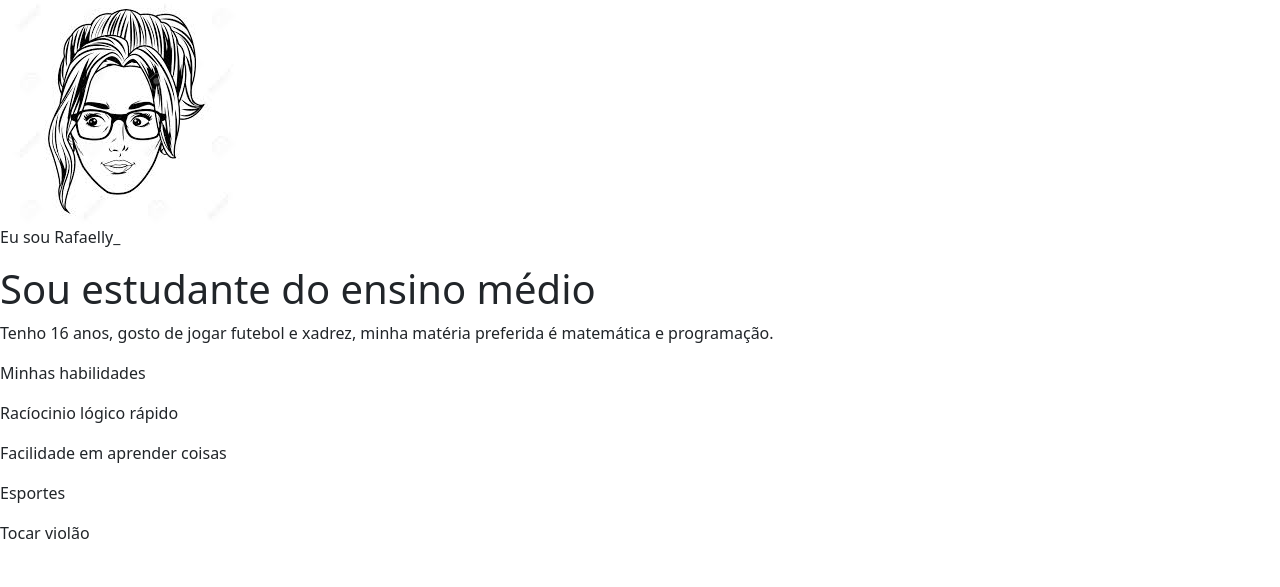
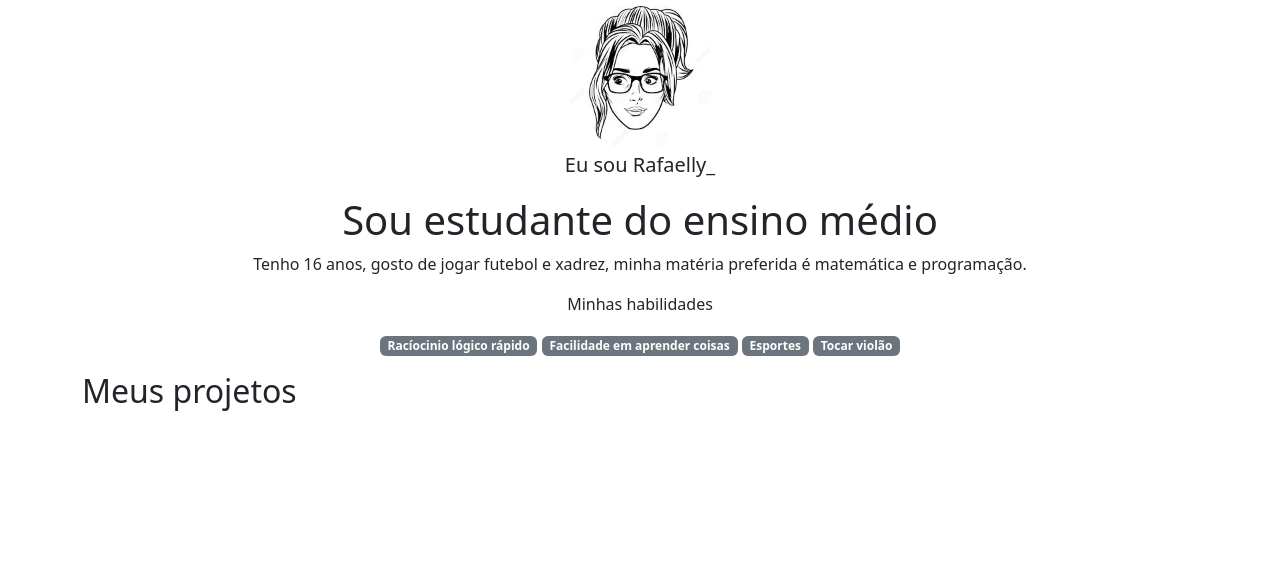
Before and after one commit to rafaelly2009/Meu-portf-lio, a plain HTML site: page index.html in a window 1280 px wide. Drawn offline with nearby package versions, Linux system fonts and the light colour scheme.

Commit message:
Add files via upload

```diff
--- a/index.html
+++ b/index.html
@@ -9,19 +9,28 @@
     <title>Rafaelly</title>
 </head>
 <body>
-    <reader class="container">
-    <img src="img/Rafaelly.jpg" alt="avatar da Rafaelly" srcset="" />
-        <p>Eu sou Rafaelly_</p>
+    <header class="container text-center">
+    <img src="img/Rafaelly.jpg" alt="avatar da Rafaelly" class="rounded-circle" width="150" height="150" srcset="" />
+        <p class="lead">Eu sou Rafaelly_</p>
         <h1>Sou estudante do ensino médio</h1>
         <p>Tenho 16 anos, gosto de jogar futebol e xadrez, minha matéria preferida é matemática e programação.</p>
         <p>Minhas habilidades</p>
         <div>
-            <p>Racíocinio lógico rápido</p>
-            <p>Facilidade em aprender coisas</p>
-            <p>Esportes</p>
-            <p>Tocar violão</p>
+            <p class="badge bg-secondary">Racíocinio lógico rápido</p>
+            <p class="badge bg-secondary">Facilidade em aprender coisas</p>
+            <p class="badge bg-secondary">Esportes</p>
+            <p class="badge bg-secondary">Tocar violão</p>
         </div>
-    </reader>
+    </header>
+    <main class="container">
+        <h2>Meus projetos</h2>
+        <div class="row">
+            <div class="col-md-4">
+
+            </div>
+        </div>
+
+    </main>
 </body>
 
 </html>
```
